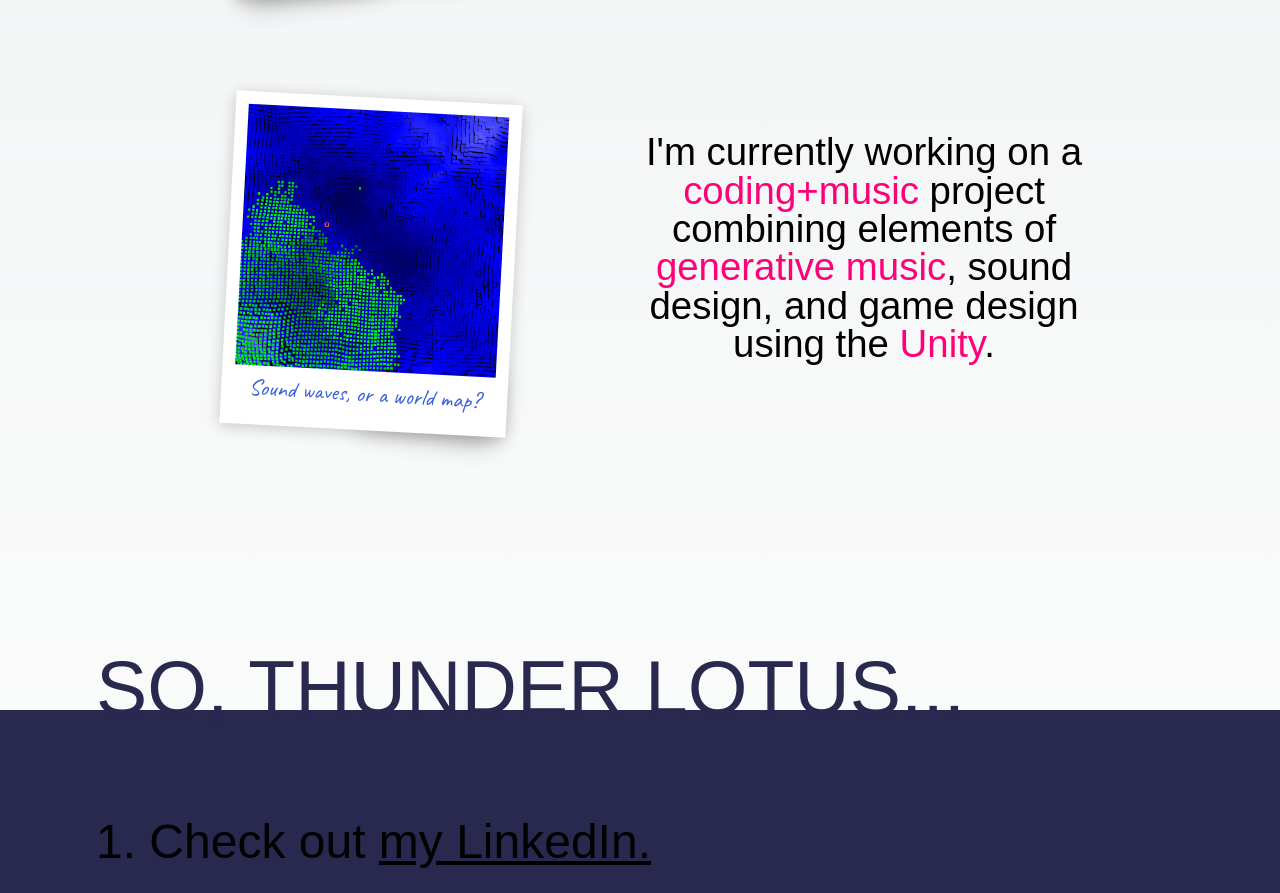
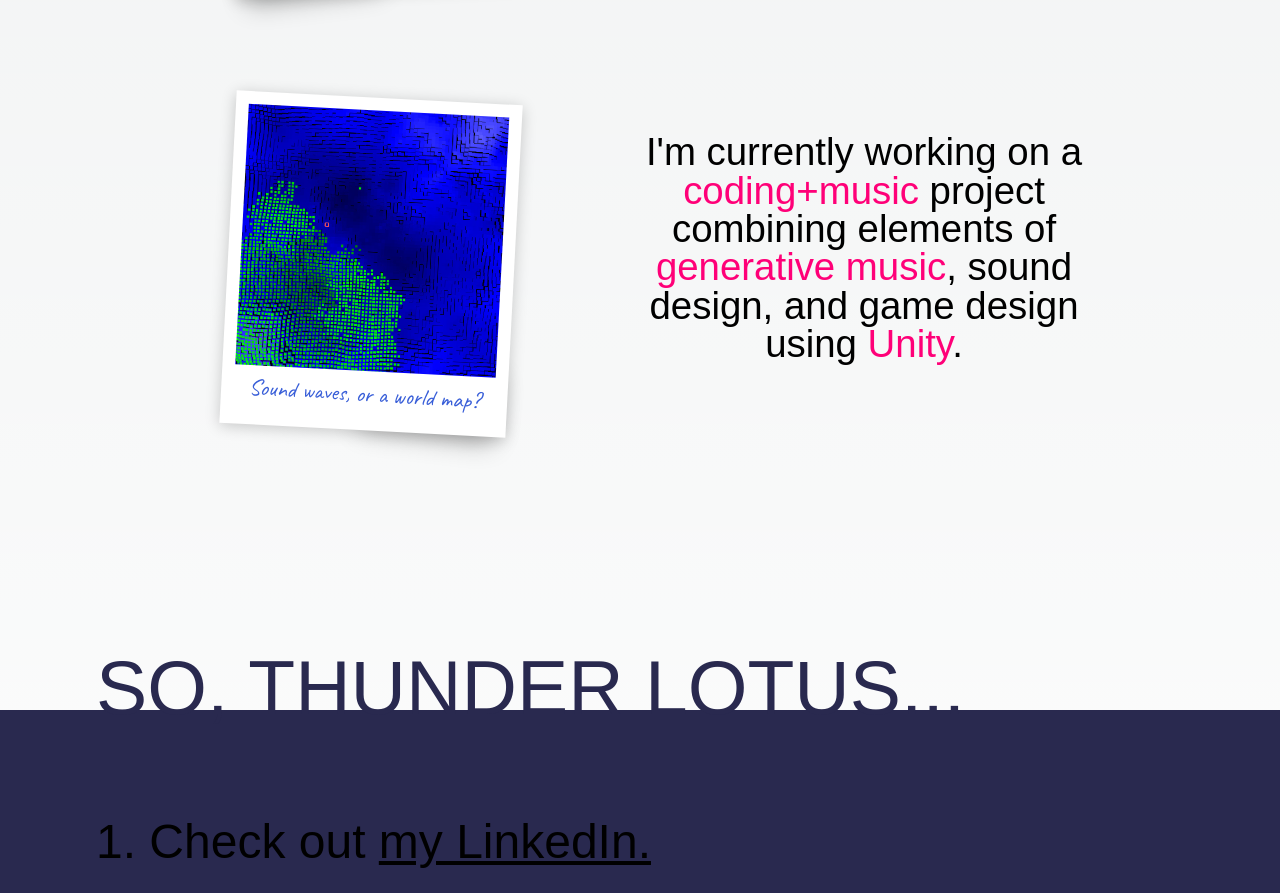
Before and after one commit to bshaw89/benjshaw.me, a Next.js app: page / in a window 1280 px wide. Shown: the part 3381-4274 px from the top of the page. Built offline with nearby package versions, Linux system fonts and the light colour scheme; a web font is replaced by a local one.

Commit message:
Fix typo

```diff
--- a/pages/index.tsx
+++ b/pages/index.tsx
@@ -235,7 +235,7 @@ export default function Home() {
                 </div>
               </div>
               <div className={styles.details}>
-                <p>I&apos;m currently working on a <span className={styles.green}>coding+music</span> project combining elements of <span className={styles.green}>generative music</span>, sound design, and game design using the <span className={styles.green}>Unity</span>.</p>
+                <p>I&apos;m currently working on a <span className={styles.green}>coding+music</span> project combining elements of <span className={styles.green}>generative music</span>, sound design, and game design using <span className={styles.green}>Unity</span>.</p>
               </div>
             </div>
 
```
